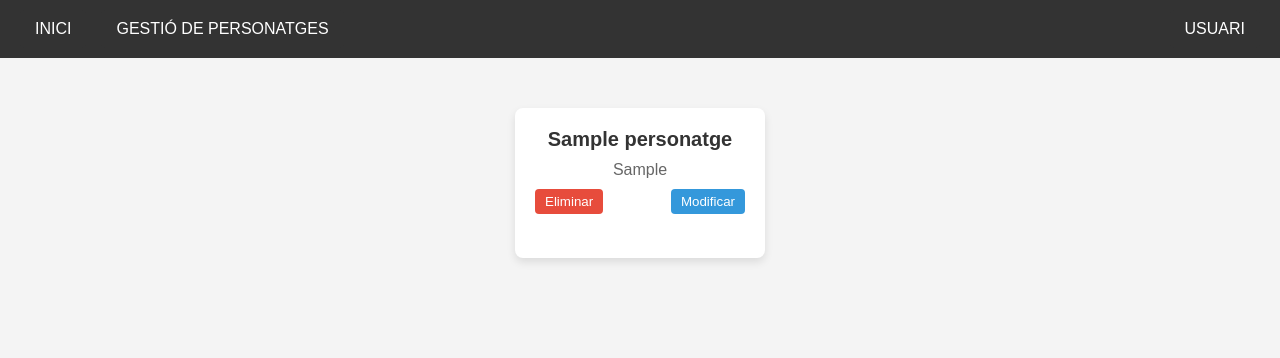
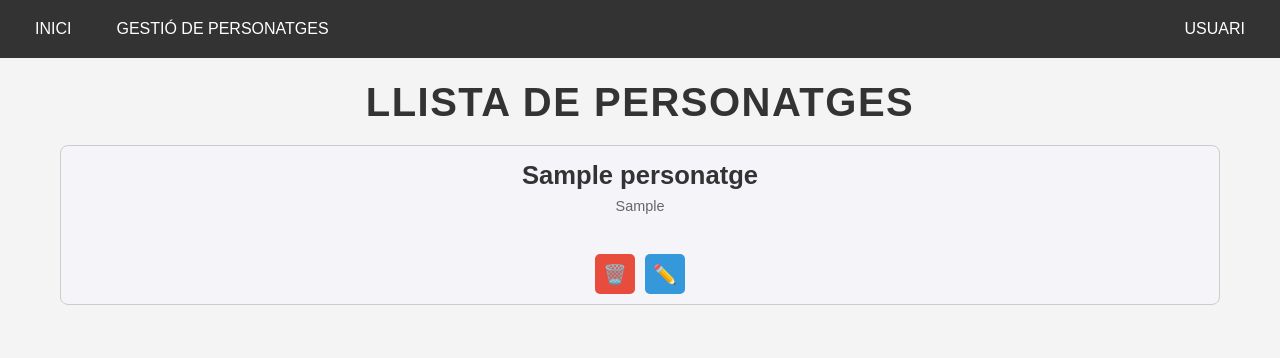
Before and after one commit to albaamatamoros/Alba_Matamoros_Pt04, a PHP site: page / in a window 1280 px wide. Shown: the top 358 px of the page. Run offline with PHP 8.4, Linux system fonts and the light colour scheme; the visitor is signed in with stand-in values (Sample User, id 1); tables that the repository leaves empty or names only in its code hold one stand-in row (values such as "Sample post").

Commit message:
Añadir usuarios, sessions y personajes

```diff
--- a/controlador/controladorInsertar.php
+++ b/controlador/controladorInsertar.php
@@ -1,4 +1,5 @@
 <?php
+    session_start();
     //Array d'errors.
     $errors = [];
     //Comprovar l'exsistencia d'un usuari.
@@ -13,6 +14,7 @@
             if ($accion == "Inserir"){
                 $nom = $_POST["nom"];
                 $text = $_POST["text"];
+                $usuariId = $_SESSION["loginId"];
 
                 //Control d'errors.
                 if (empty($nom)) $errors[] = "El camp Nom està buit.";
@@ -22,13 +24,13 @@
                 if (empty($errors)) {
                     $existe = selectComprovarNom($nom);
                     if ($existe == false){
-                        inserir($nom, $text);
+                        inserir($nom, $text, $usuariId);
                     } else { $errors[] = "Ja exsisteix un article amb aquest nom."; }
                     if (empty($errors)) {
                         $correcte = "Article inserit correctament!";
+                        include "../vista/vistaInserir.php";
                         unset($_POST["nom"]);
                         unset($_POST["text"]);
-                        unset($_POST["id"]);
                     } else { include "../vista/vistaInserir.php"; }
                 } else { include "../vista/vistaInserir.php"; }
             } else {
--- a/controlador/controladorModificar.php
+++ b/controlador/controladorModificar.php
@@ -1,4 +1,5 @@
 <?php
+    session_start();
     //Array d'errors.
     $errors = [];
     //Comprovar l'exsistencia d'un usuari.
--- a/controlador/controladorRegistrar.php
+++ b/controlador/controladorRegistrar.php
@@ -14,7 +14,7 @@
                 $cognoms = ($_POST["cognoms"]);
                 $usuari = ($_POST["usuari"]);
                 $email = ($_POST["email"]);
-                $contrasenya = ($_POST["contrassenya"]);
+                $contrasenya = ($_POST["contrasenya"]);
                 $confirmar_contrasenya = ($_POST["confirmar_contrasenya"]);
 
                 if (empty($nom)) { $errors[] = "El camp 'nom' és obligatori"; }
--- a/estils/estilMenuPersonatges.css
+++ b/estils/estilMenuPersonatges.css
@@ -37,6 +37,8 @@ body {
 
 /* Estilo para los botones */
 .button-container .btn {
+    text-decoration: none;
+    color: inherit;
     display: block;
     width: 100%;
     padding: 12px;
--- /dev/null
+++ b/estils/estilMostrar.css
@@ -0,0 +1,137 @@
+/* Estilos generales */
+section {
+    margin: 0 auto;
+    max-width: 1200px;
+    padding: 20px;
+    font-family: Arial, sans-serif;
+}
+
+/* Título de la lista de personajes */
+.titulo-personatges {
+    font-size: 2.5rem;
+    text-align: center;
+    color: #333;
+    margin-bottom: 20px;
+    text-transform: uppercase;
+    letter-spacing: 1.5px;
+    margin-top: 60px; /* Añadir espacio debajo de la barra de inicio */
+}
+
+/* Contenedor principal de los personajes */
+.personatges-container {
+    display: grid;
+    grid-template-columns: repeat(auto-fit, minmax(220px, 1fr)); /* Ajuste para un diseño más responsivo */
+    gap: 15px;
+}
+
+/* Caja individual de cada personaje */
+.personatge-box {
+    background-color: #f4f4f9;
+    border: 1px solid #ccc;
+    border-radius: 8px;
+    padding: 15px;
+    text-align: center;
+    position: relative; /* Para que los botones se alineen dentro de la caja */
+    transition: transform 0.3s, box-shadow 0.3s;
+    min-height: 160px; /* Fijar una altura mínima */
+}
+
+/* Hover para la caja de cada personaje */
+.personatge-box:hover {
+    transform: translateY(-10px);
+    box-shadow: 0 10px 20px rgba(0, 0, 0, 0.1);
+}
+
+/* Nombre del personaje */
+.personatge-nom {
+    font-size: 1.6rem;
+    margin-bottom: 8px;
+    color: #333;
+}
+
+/* Descripción o cuerpo del personaje */
+.personatge-cos {
+    font-size: 0.9rem;
+    color: #666;
+    margin-bottom: 12px;
+}
+
+/* Contenedor de los botones dentro del bloque */
+.personatge-botons {
+    position: absolute;
+    bottom: 10px; /* Posicionar los botones en la parte inferior del bloque */
+    left: 50%;
+    transform: translateX(-50%); /* Centrar los botones */
+    display: flex;
+    gap: 10px; /* Espaciado entre los botones */
+}
+
+/* Estilo general para los botones */
+.personatge-botons a {
+    padding: 10px;
+    font-size: 1.2rem;
+    border-radius: 5px; /* Hacer los botones cuadrados */
+    color: white;
+    width: 40px; /* Tamaño fijo para hacer los botones cuadrados */
+    height: 40px;
+    display: flex;
+    align-items: center;
+    justify-content: center;
+    cursor: pointer;
+    transition: transform 0.3s, background-color 0.3s;
+    text-decoration: none; /* Evitar subrayado en los iconos */
+}
+
+/* Botón de eliminar */
+.eliminar-btn {
+    background-color: #e74c3c;
+}
+
+.eliminar-btn:hover {
+    background-color: #c0392b;
+}
+
+/* Botón de modificar */
+.modificar-btn {
+    background-color: #3498db;
+}
+
+.modificar-btn:hover {
+    background-color: #2980b9;
+}
+
+/* Responsividad */
+@media (max-width: 768px) {
+    .personatge-box {
+        padding: 12px; /* Menor padding en pantallas pequeñas */
+    }
+
+    .titulo-personatges {
+        font-size: 2rem;
+        margin-top: 40px; /* Ajustar margen superior en móviles */
+    }
+
+    .personatge-nom {
+        font-size: 1.4rem;
+    }
+
+    .personatge-cos {
+        font-size: 0.85rem;
+    }
+
+    .personatge-botons {
+        bottom: 15px;
+    }
+}
+
+@media (max-width: 480px) {
+    .personatge-botons {
+        flex-direction: row;
+        gap: 10px;
+    }
+
+    .personatge-botons a {
+        width: 35px; /* Tamaño más pequeño para botones en pantallas pequeñas */
+        height: 35px;
+    }
+}
--- a/index.php
+++ b/index.php
@@ -1,18 +1,6 @@
 <?php
-    session_start();
     //Establim el temps de la sessió.
     ini_set('session.gc_maxlifetime', 5 * 60);
-
-    // Guardar el tiempo actual de inicio de sesión
-    if (!isset($_SESSION['start_time'])) {
-        $_SESSION['start_time'] = time(); // Guardamos el tiempo de inicio
-    }
-
-    // Calcular el tiempo de expiración
-    $session_lifetime = 5 * 60; // 40 minutos
-    $time_left = $session_lifetime - (time() - $_SESSION['start_time']);
-
-    // Enviar el tiempo restante a JavaScript para que lo controle en el navegador
-    echo "<script>var sessionTimeLeft = $time_left;</script>";
+    session_start();
     include "vista/vistaIndex.php";
 ?>
--- a/vista/vistaIndex.php
+++ b/vista/vistaIndex.php
@@ -6,17 +6,9 @@
     <meta name="viewport" content="width=device-width, initial-scale=1.0">
     <link rel="stylesheet" href="estils/estilIndex.css">
     <link rel="stylesheet" href="estils/estilBarra.css">
-    <link rel="stylesheet" href="estilPersonatgesMostrats.css">
+    <link rel="stylesheet" href="estils/estilMostrar.css">
     <?php require_once './model/modelPersonatges.php'; ?>
     <title>Inici</title>
-    <script>
-    // Contar el tiempo restante de la sesión en el navegador
-    var countdown = setTimeout(function() {
-        alert("La sesión ha finalizado.");
-        // Aquí puedes redirigir a la página de inicio de sesión o refrescar la página
-        window.location.href = "vista/vistaLogin.php"; // Ejemplo para redirigir al logout o a otra página
-    }, sessionTimeLeft * 1000); // Convertir segundos a milisegundos
-    </script>
 </head>
 <body>
 
@@ -47,32 +39,52 @@
 
     </nav>
     <section>
-    <!-- PERSONATGES -->
-    <h1 style="text-align: center; margin-bottom: 50px;">Llista de Personatges</h1>
-        <div class="personatges-container" style="display: flex; flex-wrap: wrap; justify-content: center; gap: 20px; padding: 20px; max-width: 1200px; margin: 0 auto;">
+        <?php if (!isset($_SESSION['loginId'])): ?>
+            <!-- PERSONATGES TOTALS -->
+            <h1 class="titulo-personatges">Llista de Personatges Global</h1>
+            <div class="personatges-container">
                 <?php
                     $personatges = consultar();
 
                     if (!empty($personatges)) {
                         foreach ($personatges as $personatge) {
-                        echo '<div class="personatge-box" style="background-color: #fff; padding: 20px; box-shadow: 0 4px 8px rgba(0, 0, 0, 0.1); border-radius: 8px; width: 250px; height: 150px; text-align: center; flex: 0 0 auto; margin: 10px;">';
-                        echo '<h2 style="font-size: 20px; color: #333; margin-bottom: 10px;">' . htmlspecialchars($personatge['nom']) . '</h2>';
-                        echo '<p style="font-size: 16px; color: #666; margin-bottom: 10px;">' . htmlspecialchars($personatge['cos']) . '</p>';
+                            echo '<div class="personatge-box">';
+                            echo '<h2 class="personatge-nom">' . htmlspecialchars($personatge['nom']) . '</h2>';
+                            echo '<p class="personatge-cos">' . htmlspecialchars($personatge['cos']) . '</p>';
+                            echo '</div>';
+                        }
+                    } else {
+                        echo '<p>No hi ha personatges disponibles.</p>';
+                    }
+                ?>
+            </div>
+        <?php else: ?>
+            <!-- PERSONATGES USUARIS -->
+            <h1 class="titulo-personatges">Llista de Personatges</h1>
+                <div class="personatges-container">
+                    <?php
+                        $usuariId = $_SESSION['loginId'];
+                        $personatges = consultarPerUsuari($usuariId);
+                        if (!empty($personatges)) {
+                            foreach ($personatges as $personatge) {
+                                echo '<div class="personatge-box">';
+                                echo '<h2 class="personatge-nom">' . htmlspecialchars($personatge['nom']) . '</h2>';
+                                echo '<p class="personatge-cos">' . htmlspecialchars($personatge['cos']) . '</p>';
 
                                 // Botones de eliminar y modificar
-                        echo '<div style="display: flex; justify-content: space-between;">';
-                        echo '<button style="background-color: #e74c3c; color: white; border: none; border-radius: 4px; padding: 5px 10px; cursor: pointer;" onclick="esborrar(' . $personatge['id_personatge'] . ')">Eliminar</button>';
-                        echo '<button style="background-color: #3498db; color: white; border: none; border-radius: 4px; padding: 5px 10px; cursor: pointer;" onclick="vistaModificar.php(' . $personatge['id_personatge'] . ')">Modificar</button>';
+                                echo '<div class="personatge-botons">';
+                                echo '<a class="eliminar-btn" href="esborrar(' . $personatge['id_personatge'] . ')">🗑️</a>';
+                                echo '<a class="modificar-btn" href="vistaModificar.php(' . $personatge['id_personatge'] . ')">✏️</a>';
                                 echo '</div>';
 
                                 echo '</div>';
                             }
                         } else {
-                    echo '<p>No hay personajes disponibles.</p>';
+                            echo '<p>No hi ha personatges disponibles.</p>';
                         }
                     ?>
                 </div>
-
+        <?php endif; ?>
     </section>
 </body>
 </html>
```
Also changed, not shown: controlador/controladorEsborrar.php (+17 -32 lines), model/model.php (deleted, +0 -204 lines), model/modelPersonatges.php (+40 -8 lines), vista/vistaEsborrar.php (+14 -11 lines), vista/vistaInserir.php (+14 -8 lines), vista/vistaMenu.php (+16 -7 lines), vista/vistaModificar.php (+12 -6 lines). Lines whose indentation alone changed are shown as unchanged.
